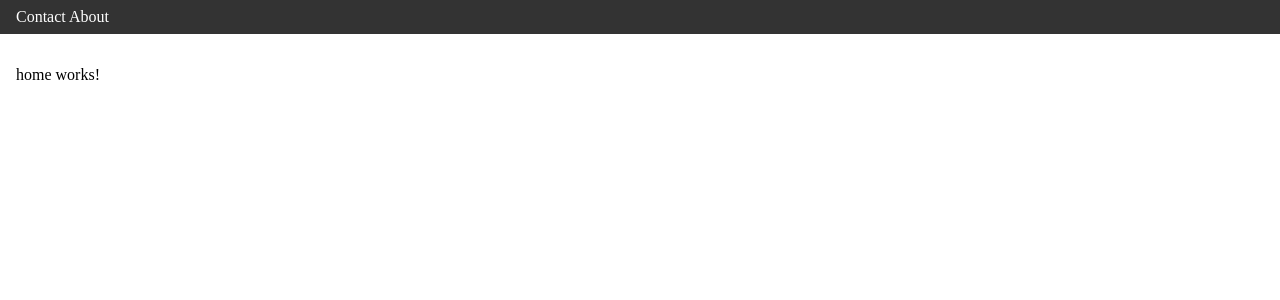
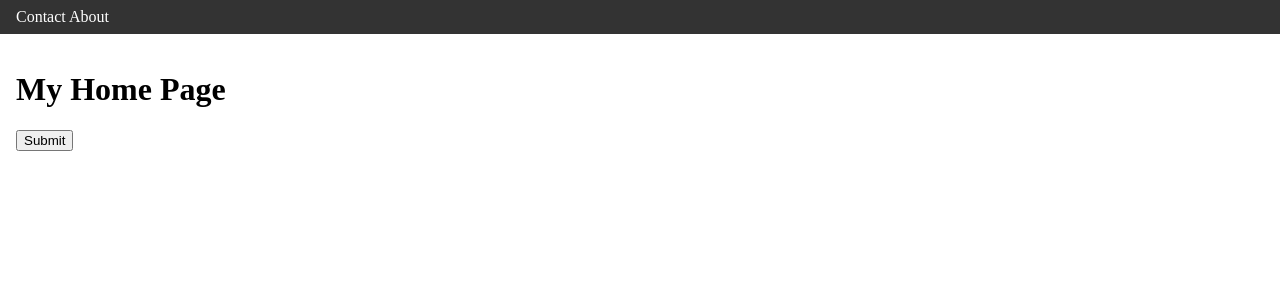
Before and after one commit to Tshepiso28/AngularYT, an Angular app: page / in a window 1280 px wide. Shown: the top 300 px of the page. Built offline with nearby package versions, Linux system fonts and the light colour scheme.

Commit message:
Event data binding

```diff
--- a/src/app/home/home.component.html
+++ b/src/app/home/home.component.html
@@ -1 +1,2 @@
-<p>home works!</p>
+<h1>{{title}}</h1>
+<button type="submit" (click)="myAction()" >Submit</button>
--- a/src/app/home/home.component.ts
+++ b/src/app/home/home.component.ts
@@ -8,5 +8,9 @@ import { Component } from '@angular/core';
   styleUrl: './home.component.scss'
 })
 export class HomeComponent {
+  title: string = "My Home Page"
+  myAction(){
+    alert('I am binding data')
+  }
 
 }
```
